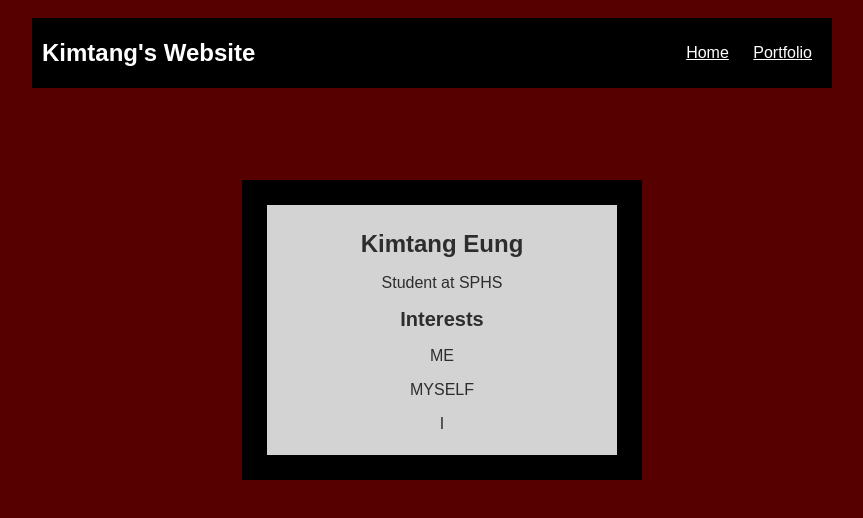
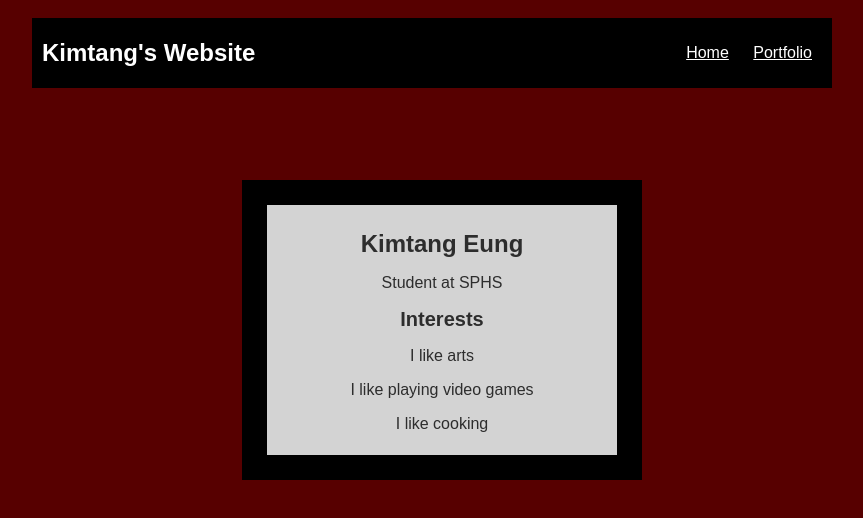
Before and after one commit to kimtangeung/kimtangeung.github.io, a plain HTML site: page index.html in a window 1280 px wide. Shown: the whole page, without its empty margins (208-1071 px from the left). Drawn offline with Linux system fonts and the light colour scheme.

Commit message:
Update index.html

```diff
--- a/index.html
+++ b/index.html
@@ -92,9 +92,9 @@
                                         <section class="interests">
                         <center><header>Interests</header></center>
 
-                            <center><p>ME</p></center>
-                            <center><p>MYSELF</p></center>
-                            <center><p>I</p></center>
+                            <center><p>I like arts</p></center>
+                            <center><p>I like playing video games</p></center>
+                            <center><p>I like cooking</p></center>
                         </ul>
                     </section>
                 </div>
```
